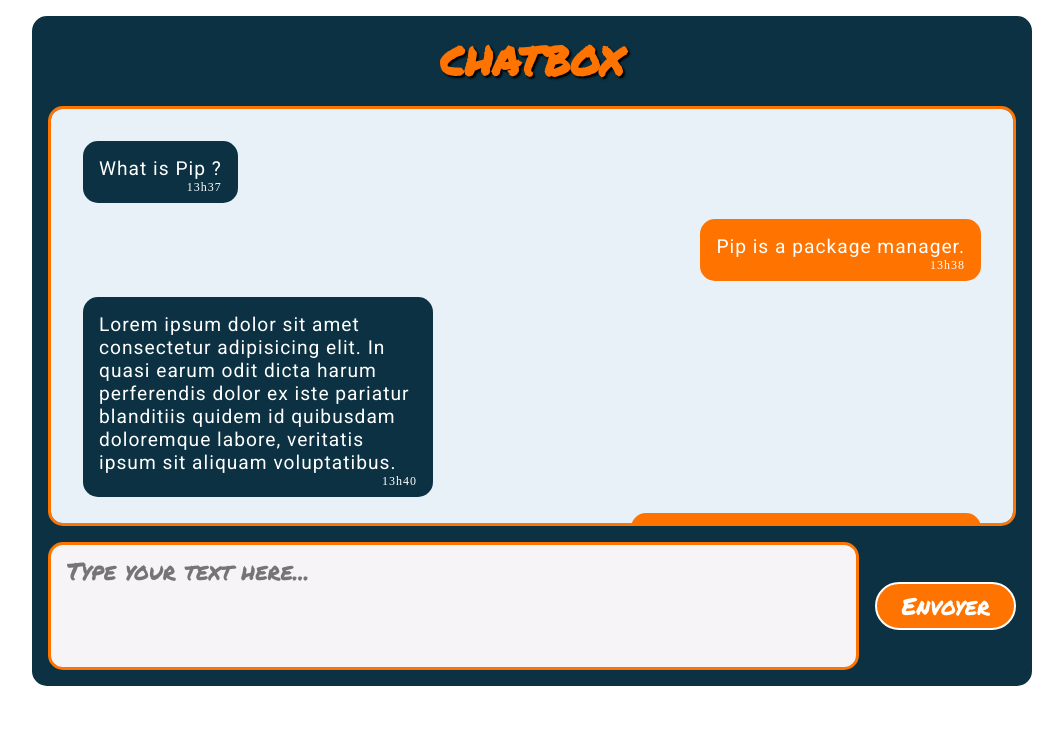
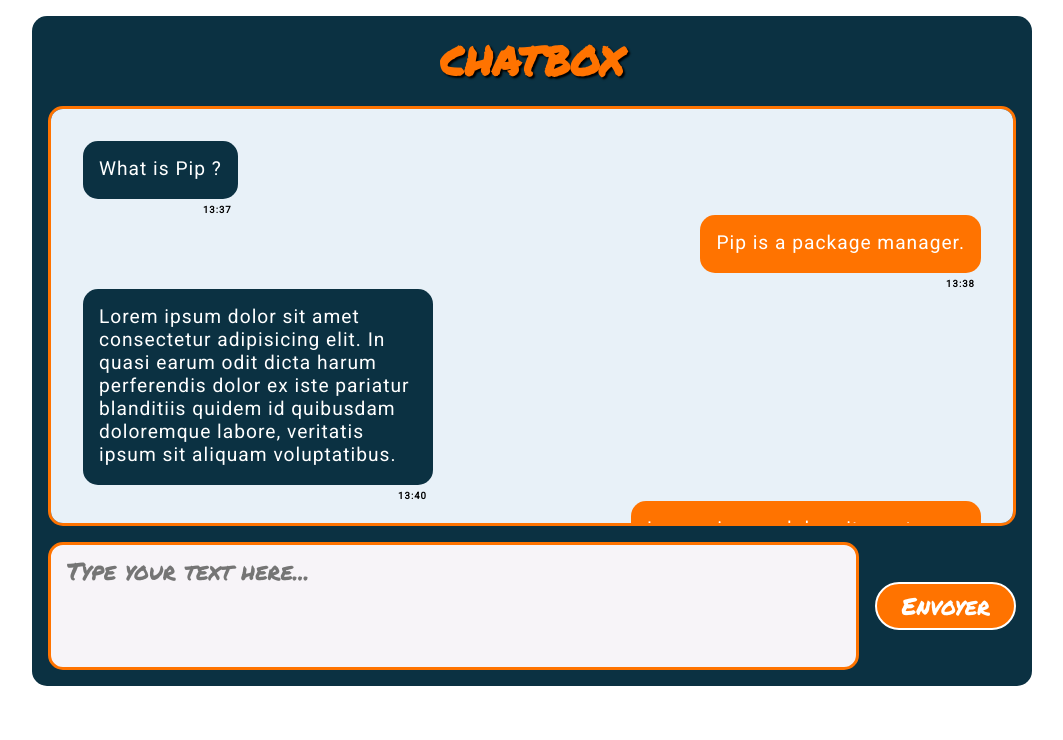
Before and after one commit to juan5987/ChatWizMe, a Django app: page /chatbox/ in a window 1280 px wide. Shown: the part 194-934 px from the top of the page, without its empty margins (108-1171 px from the left). Run offline with Django 4.2, Linux system fonts and the light colour scheme.

Commit message:
modified style for time message

```diff
--- a/ChatWizMe/static/css/chatbox.css
+++ b/ChatWizMe/static/css/chatbox.css
@@ -120,7 +120,13 @@
 }
 
 .chatbox_message_time{
-    font-size: .75rem;
+    font-size: .6rem;
     text-align: right;
     font-family: serif;
+    position: relative;
+    top: 1.5rem;
+    left: 10px;
+    color: black;
+    font-family: 'Roboto';
+    font-weight: bold;
 }
--- a/ChatWizMe/templates/chatbox/chatbox.html
+++ b/ChatWizMe/templates/chatbox/chatbox.html
@@ -7,40 +7,39 @@
 <div class="chatbox_container">
     <div class="chatbox_message_container_left">
         <span class="chatbox_message user-msg">What is Pip ?
-            <span class="chatbox_message_time">13h37</span>
+            <span class="chatbox_message_time">13:37</span>
+        </span>
+    </div>
+    <div class="chatbox_message_container_right">
+        <span class="chatbox_message bot-msg">Pip is a package manager.
+            <span class="chatbox_message_time">13:38</span>
+        </span>
+    </div>
+    <div class="chatbox_message_container_left">
+        <span class="chatbox_message user-msg">Lorem ipsum dolor sit amet consectetur adipisicing elit. In quasi earum odit dicta harum perferendis dolor ex iste pariatur blanditiis quidem id quibusdam doloremque labore, veritatis ipsum sit aliquam voluptatibus.
+            <span class="chatbox_message_time">13:40</span>
+        </span>
+
+    </div>
+    <div class="chatbox_message_container_right">
+        <span class="chatbox_message bot-msg">Lorem, ipsum dolor sit amet consectetur adipisicing elit. Blanditiis nesciunt animi dolorum mollitia necessitatibus autem ex minus molestias a similique?
+            <span class="chatbox_message_time">13:41</span>
+        </span>
+    </div>
+    <div class="chatbox_message_container_left">
+        <span class="chatbox_message user-msg">What is Pip ?
+            <span class="chatbox_message_time">13:37</span>
         </span>
 
     </div>
     <div class="chatbox_message_container_right">
         <span class="chatbox_message bot-msg">Pip is a package manager.
-            <span class="chatbox_message_time">13h38</span>
+            <span class="chatbox_message_time">13:38</span>
         </span>
     </div>
     <div class="chatbox_message_container_left">
         <span class="chatbox_message user-msg">Lorem ipsum dolor sit amet consectetur adipisicing elit. In quasi earum odit dicta harum perferendis dolor ex iste pariatur blanditiis quidem id quibusdam doloremque labore, veritatis ipsum sit aliquam voluptatibus.
-            <span class="chatbox_message_time">13h40</span>
-        </span>
-
-    </div>
-    <div class="chatbox_message_container_right">
-        <span class="chatbox_message bot-msg">Lorem, ipsum dolor sit amet consectetur adipisicing elit. Blanditiis nesciunt animi dolorum mollitia necessitatibus autem ex minus molestias a similique?
-            <span class="chatbox_message_time">13h41</span>
-        </span>
-    </div>
-    <div class="chatbox_message_container_left">
-        <span class="chatbox_message user-msg">What is Pip ?
-            <span class="chatbox_message_time">13h37</span>
-        </span>
-
-    </div>
-    <div class="chatbox_message_container_right">
-        <span class="chatbox_message bot-msg">Pip is a package manager.
-            <span class="chatbox_message_time">13h38</span>
-        </span>
-    </div>
-    <div class="chatbox_message_container_left">
-        <span class="chatbox_message user-msg">Lorem ipsum dolor sit amet consectetur adipisicing elit. In quasi earum odit dicta harum perferendis dolor ex iste pariatur blanditiis quidem id quibusdam doloremque labore, veritatis ipsum sit aliquam voluptatibus.
-            <span class="chatbox_message_time">13h40</span>
+            <span class="chatbox_message_time">13:40</span>
         </span>
 
     </div>
```
